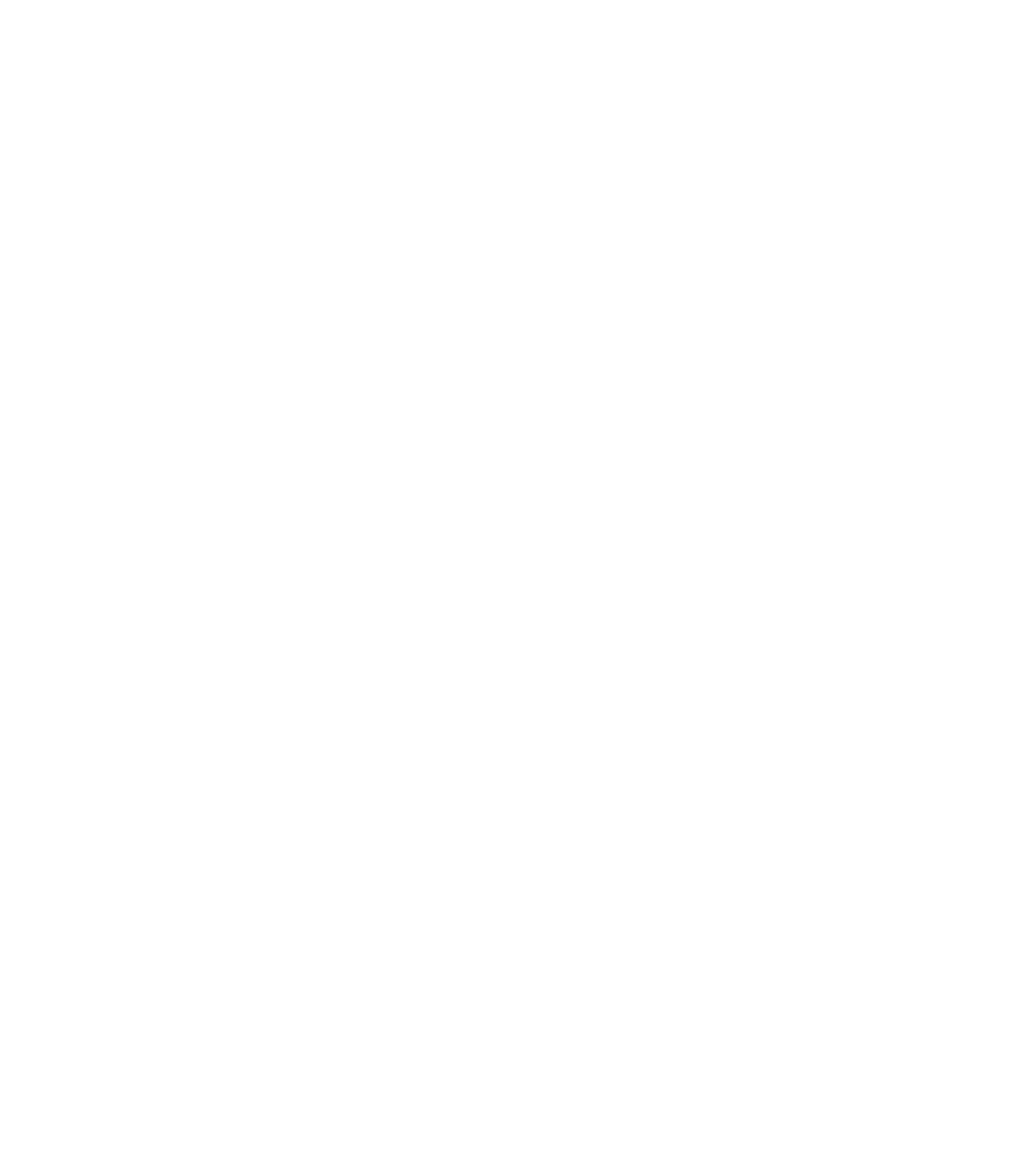
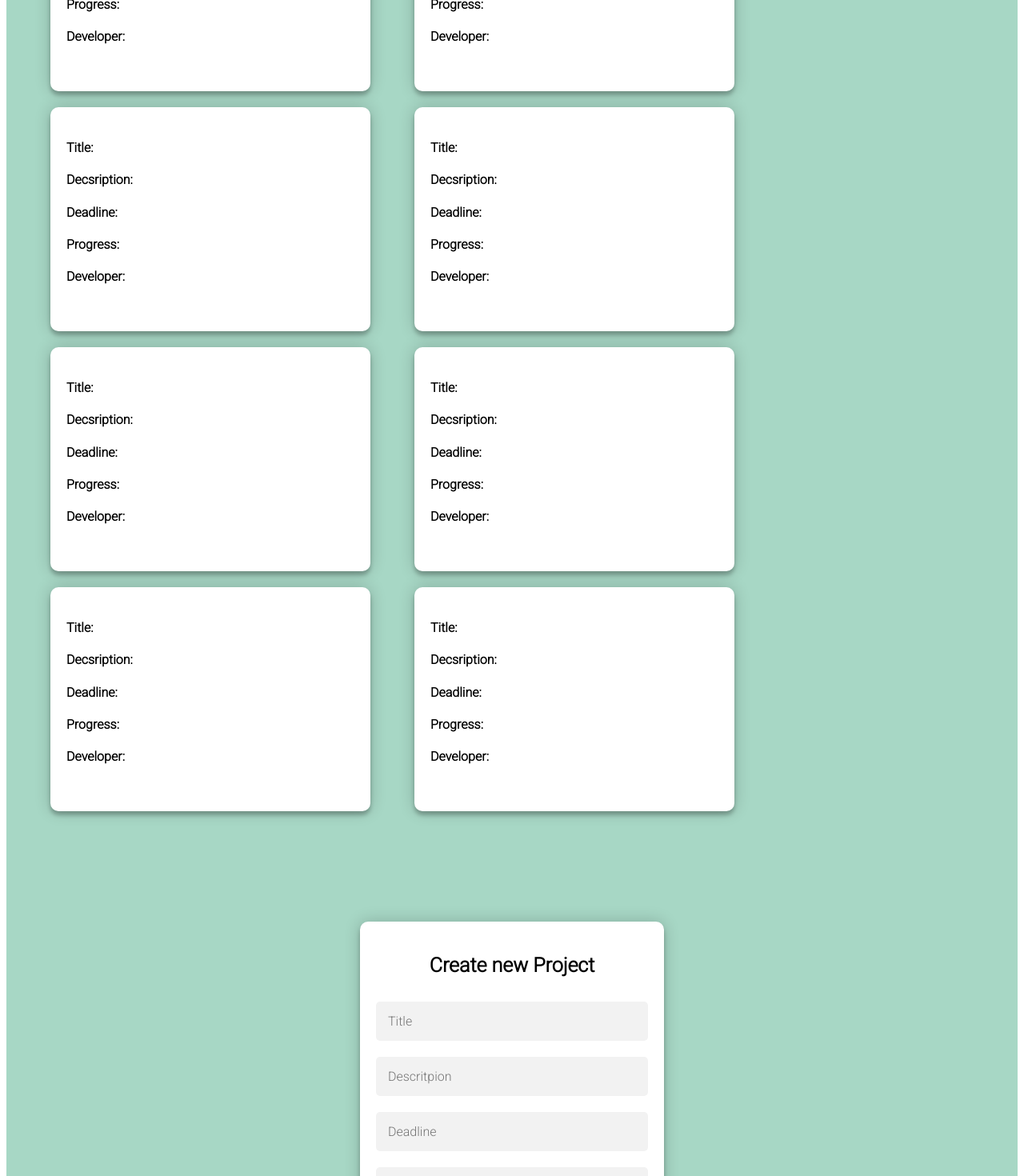
Before and after one commit to Patrick-Njiru/renegade, a React (Create React App) app in the folder client/: page /manager in a window 1280 px wide. Shown: the part 280-1750 px from the top of the page at 80% size. Before the commit the page ends 800 px from the top, so only its background shows below. Built offline with nearby package versions, Linux system fonts and the light colour scheme.

Commit message:
Created login form and Manager/Developer View

```diff
--- a/client/src/App.js
+++ b/client/src/App.js
@@ -1,8 +1,22 @@
+import React from 'react'
+import Home from "./components/Home";
+import Developer from './components/Developer';
+import Manager from './components/Manager';
+
+import { BrowserRouter as Router, Switch, Route } from 'react-router-dom'
+
+
 function App() {
   return (
-    <div>
-      <p>Hello world!</p>
-    </div>
+    <>
+      <Router>
+            <Switch>
+              <Route exact  path="/"> <Home /> </Route>
+              <Route exact path="/developer"> <Developer /> </Route>
+              <Route exact path="/manager"> <Manager /> </Route>
+            </Switch>
+      </Router>
+    </>
   );
 }
 
--- a/client/src/components/CreateProjectForm.js
+++ b/client/src/components/CreateProjectForm.js
@@ -37,6 +37,7 @@
     <div className="main">
     <div className="create-project-form-container">
       <form className="create-project-form" onSubmit={handleSubmit}>
+      <h2> Create new Project </h2>
         <input className="form-field" placeholder="Title" name="title" value={formData.title} onChange={handleChange} />
         <input className="form-field" placeholder="Descritpion" name="description" value={formData.description} onChange={handleChange} />
         <input className="form-field" placeholder="Deadline" name="deadline" value={formData.deadline} onChange={handleChange} />
--- /dev/null
+++ b/client/src/components/Developer.js
@@ -0,0 +1,14 @@
+import React from 'react'
+import MyProjects from './MyProjects'
+
+function Developer() {
+  return (
+    <>
+      <div>Developer</div>
+      <MyProjects />
+    </>
+
+  )
+}
+
+export default Developer
--- /dev/null
+++ b/client/src/components/Footer.js
@@ -0,0 +1,9 @@
+import React from 'react'
+
+function Footer() {
+  return (
+    <div>Footer</div>
+  )
+}
+
+export default Footer
--- /dev/null
+++ b/client/src/components/Header.js
@@ -0,0 +1,9 @@
+import React from 'react'
+
+function Header() {
+  return (
+        <h1>Header</h1>
+  )
+}
+
+export default Header;
--- /dev/null
+++ b/client/src/components/Home.js
@@ -0,0 +1,18 @@
+import React from 'react'
+import LoginForm from './LoginForm'
+import Header from './Header'
+import Footer from './Footer'
+// import CreateProjectForm from './CreateProjectForm'
+
+
+const Home = () => {
+  return (
+    <>
+    <Header />
+    <LoginForm />
+    <Footer />
+    </>
+  )
+}
+
+export default Home
--- a/client/src/components/LoginForm.js
+++ b/client/src/components/LoginForm.js
@@ -0,0 +1,53 @@
+import React from "react";
+import { useState } from "react";
+import { Link } from 'react-router-dom'
+
+
+function LoginForm() {
+  const [formData, setFormData] = useState({
+    username:"",
+    password:"",
+
+  })
+
+  function handleChange(e){
+    setFormData({
+      ...formData,
+      [e.target.name]: e.target.value
+    })
+  }
+
+  // When form is submitted, create a new project with the
+  // details in the formData.
+  function handleSubmit(e) {
+    e.preventDefault();
+    console.log(formData)
+
+    // fetch("OUR BACKEND RAILS API => /projects")
+    // .then((response) => response.json())
+    // .then((data) => setUser(data))
+    setFormData({
+      username:"",
+      password:"",
+    })
+  }
+
+  return (
+    <div className="main">
+    <div className="create-project-form-container">
+      <form className="create-project-form" onSubmit={handleSubmit}>
+        <input className="form-field" placeholder="Username" name="username" value={formData.title} onChange={handleChange} />
+        <input className="form-field" placeholder="Password" name="password" value={formData.description} onChange={handleChange} />
+
+        <button className="form-field"> Login as Developer </button>
+        <button className="form-field"> Signup as Developer </button>
+        <button className="form-field"> Login as Manager </button>
+
+
+      </form>
+    </div>
+    </div>
+  )
+}
+
+export default LoginForm;
--- /dev/null
+++ b/client/src/components/Manager.js
@@ -0,0 +1,15 @@
+import React from 'react'
+import MyProjects from './MyProjects'
+import CreateProjectForm from './CreateProjectForm'
+
+function Manager() {
+  return (
+    <>
+    <div>Manager</div>
+    <MyProjects />
+    <CreateProjectForm />
+    </>
+  )
+}
+
+export default Manager
--- a/client/src/components/MyProjects.js
+++ b/client/src/components/MyProjects.js
@@ -0,0 +1,23 @@
+import React from 'react'
+import ProjectCard from './ProjectCard'
+
+function MyProjects( ) {
+  return (
+    <div className="myprojects-main">
+
+        <div className="myprojects-container">
+          <h2>My Projects</h2>
+            <ProjectCard />
+            <ProjectCard />
+            <ProjectCard />
+            <ProjectCard />
+            <ProjectCard />
+            <ProjectCard />
+            <ProjectCard />
+            <ProjectCard />
+        </div>
+    </div>
+  )
+}
+
+export default MyProjects
--- /dev/null
+++ b/client/src/components/ProjectCard.js
@@ -0,0 +1,16 @@
+import React from 'react'
+// This component receives as props, project_info.
+function ProjectCard( ) {
+
+  return (
+    <div className="project-card-container">
+        <h4> Title: </h4>
+        <h4> Decsription: </h4>
+        <h4> Deadline: </h4>
+        <h4> Progress: </h4>
+        <h4> Developer: </h4>
+    </div>
+  )
+}
+
+export default ProjectCard
--- a/client/src/index.css
+++ b/client/src/index.css
@@ -25,6 +25,13 @@
   padding: 10px;
 }
 
+.create-project-form h2 {
+  text-align: center;
+  font-family: "Roboto", sans-serif;
+  font-size: 25px;
+
+}
+
 .form-field {
   margin: 10px 0 10px 0;
   padding: 15px;
@@ -50,3 +57,42 @@
 }
 
 /* CreateProjectForm */
+
+/* ProjectCard */
+.project-card-container {
+  width: 360px;
+  min-height: 30vh;
+  background-color: white;
+  border-radius: 10px;
+  margin: auto;
+  box-shadow: 0 0 20px 0 rgba(0, 0, 0, 0.2), 0 5px 5px 0 rgba(0, 0, 0, 0.24);
+  padding: 10px;
+  margin-top: 20px;
+  margin-left: 55px;
+  display: inline-block;
+  text-align: left;
+  font-family: "Roboto", sans-serif;
+  flex-direction: column;
+  padding: 20px;
+
+
+}
+/* ProjectCard */
+
+
+
+/* MyProjects */
+.myprojects-container {
+  background: #A7D7C5;
+  display: inline-block;
+  min-height: 100vh;
+}
+
+.myprojects-container h2{
+  text-align: center;
+  font-family: "Roboto", sans-serif;
+
+
+}
+
+/* MyProjects */
--- a/client/src/index.js
+++ b/client/src/index.js
@@ -2,16 +2,8 @@
 import ReactDOM from 'react-dom/client';
 import './index.css';
 import App from './App';
-import reportWebVitals from './reportWebVitals';
 
 const root = ReactDOM.createRoot(document.getElementById('root'));
 root.render(
-  <React.StrictMode>
     <App />
-  </React.StrictMode>
 );
-
-// If you want to start measuring performance in your app, pass a function
-// to log results (for example: reportWebVitals(console.log))
-// or send to an analytics endpoint. Learn more: https://bit.ly/CRA-vitals
-reportWebVitals();
```
